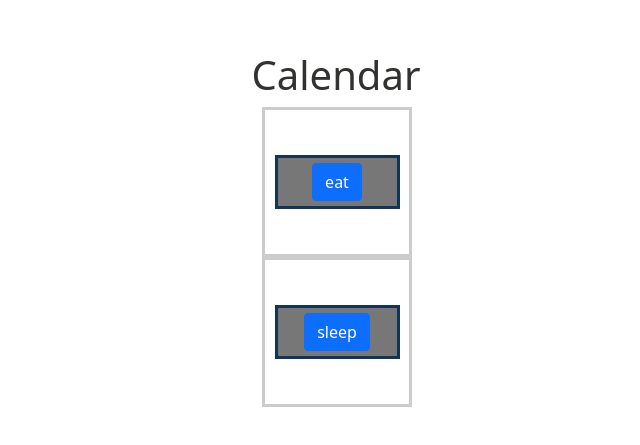
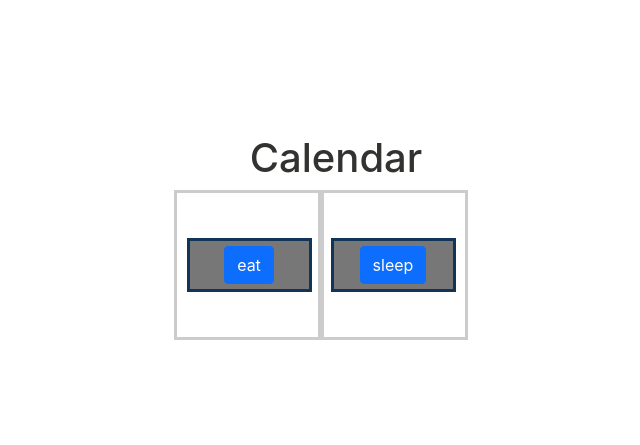
Before and after one commit to Plan-At/PlanAt-Client, a React (Create React App) app: page / in a window 1280 px wide. Shown: the part 163-608 px from the top of the page, without its empty margins (304-944 px from the left). Built offline with nearby package versions, Linux system fonts and the light colour scheme.

Commit message:
(not) update styling

```diff
--- a/src/OldDraggableCalendar.js
+++ b/src/OldDraggableCalendar.js
@@ -1,5 +1,6 @@
 import React from 'react';
-import {Container} from "react-bootstrap";
+import {Container, Row, Col} from "react-bootstrap";
+import 'bootstrap/dist/css/bootstrap.min.css';
 
 import './OldDraggableCalendar.css'
 
@@ -8,16 +9,18 @@ const todoList = [{time: "day 1", content: "eat"}, {time: "day 2", content: "sle
 const OldDraggableCalendar = () => (
     <Container id="calendar">
         <h1>Calendar</h1>
-        <ul>{
-            todoList.map((todo) => (
-                <div className={"box"}>
-                    <div className={"item"} id={"drag" + Math.random() * 1000} draggable={"true"}>
-                        <input className={"btn btn-primary"} type={"button"} data-bs-toggle={"popover"} data-bs-trigger={"focus"} title={todo.time}
-                               data-bs-content={todo.content} value={todo.content} data-bs-original-title={"1:00AM"} aria-label={"1:00AM"}/>
+        <Row>
+            {todoList.map((todo) => (
+                <Col>
+                    <div className={"box"}>
+                        <div className={"item"} id={"drag" + Math.random() * 1000} draggable={"true"}>
+                            <input className={"btn btn-primary"} type={"button"} data-bs-toggle={"popover"} data-bs-trigger={"focus"} title={todo.time}
+                                   data-bs-content={todo.content} value={todo.content} data-bs-original-title={"1:00AM"} aria-label={"1:00AM"}/>
+                        </div>
                     </div>
-                </div>
-            ))
-        }</ul>
+                </Col>
+            ))}
+        </Row>
     </Container>
 )
 
```
